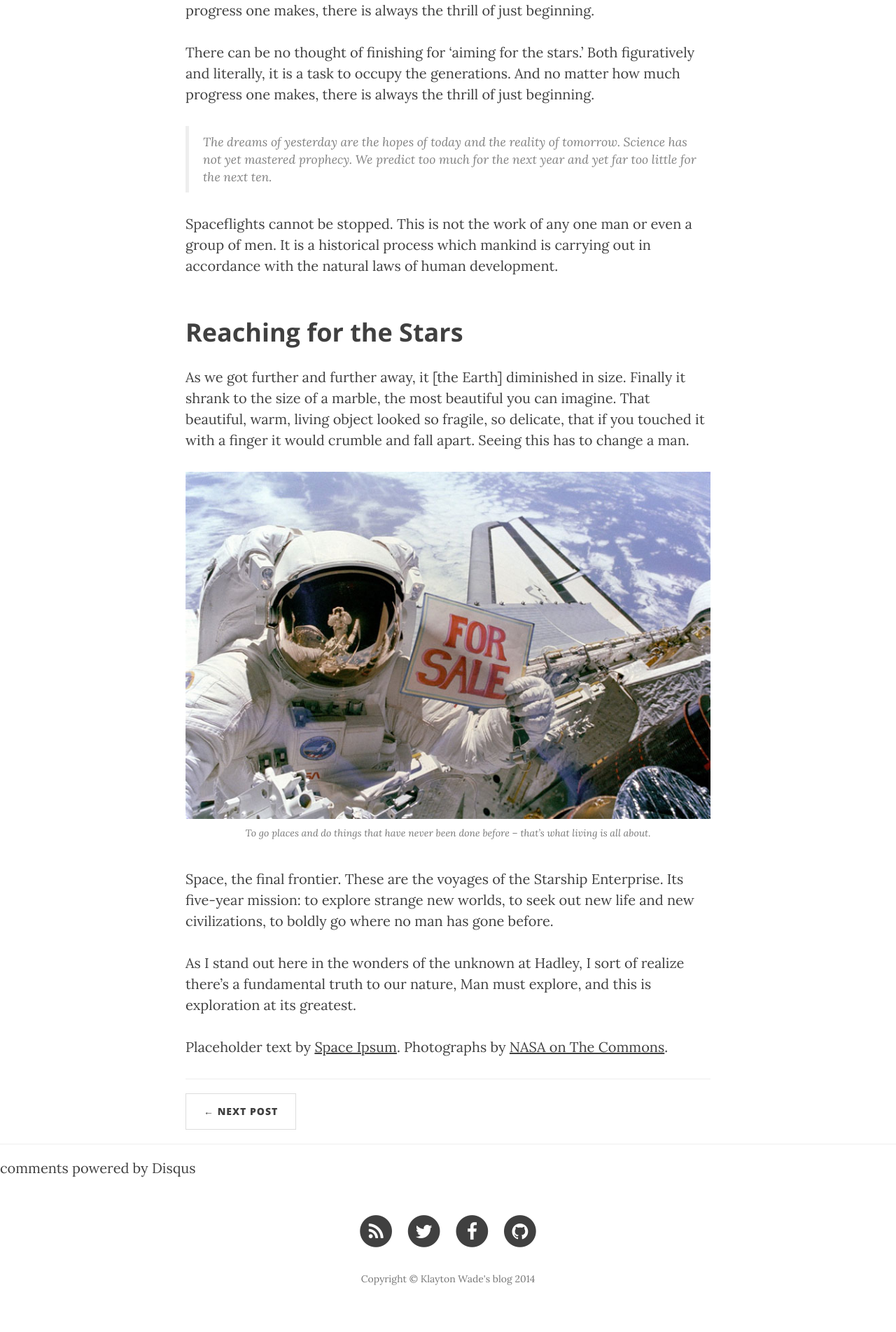
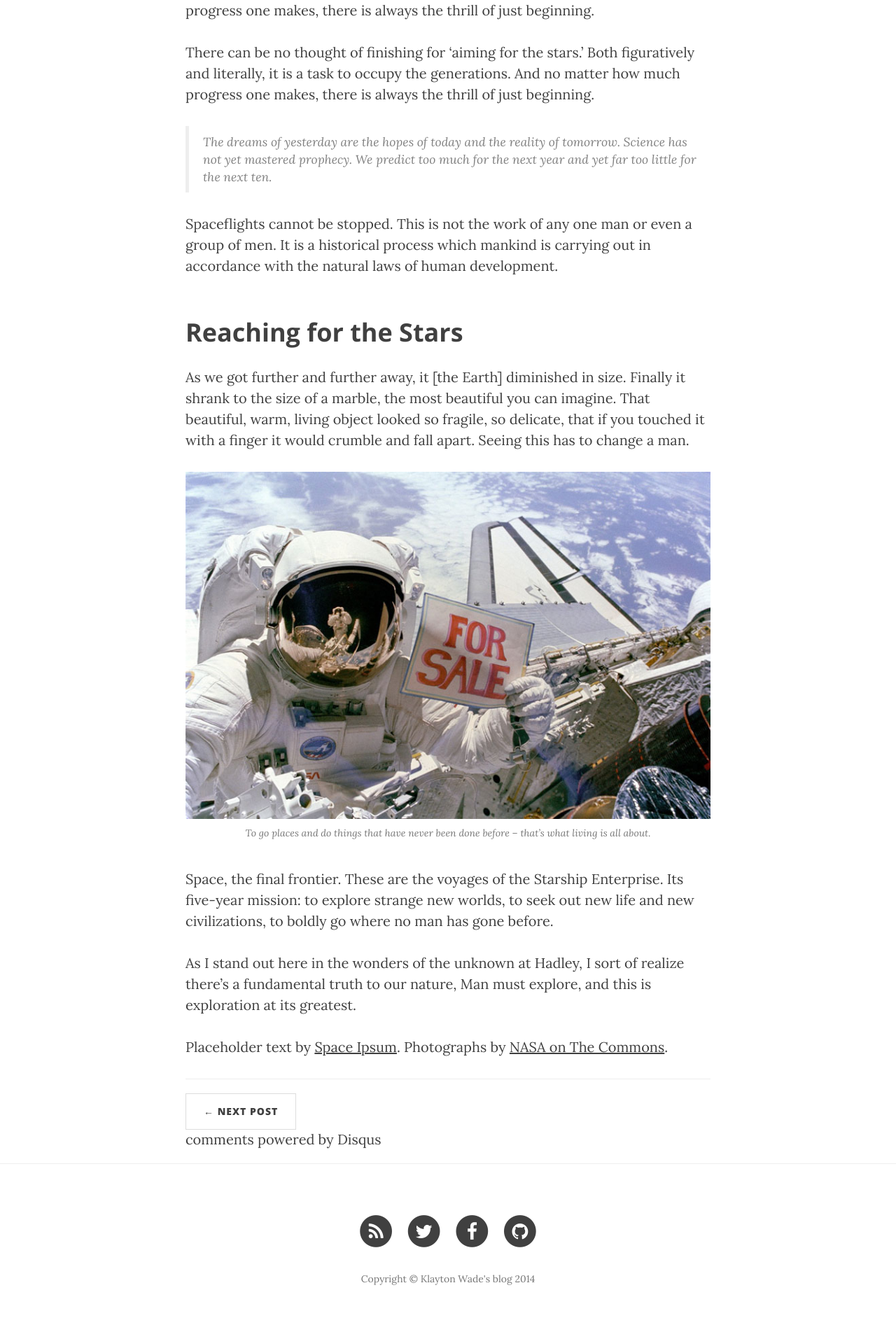
Before and after one commit to wkrix/wkrix.github.io, a Jekyll site: the page built from _posts/2014-06-10-dinosaurs.markdown, in a window 1280 px wide. Shown: the part 1499-3402 px from the top of the page at 70% size. Built offline with Jekyll 4.4.1, drawn with Linux system fonts in a browser that asks for light colours; nearby versions of some CDN libraries; comment, search, counter and statistics services are not loaded.

Commit message:
Update post.html

```diff
--- a/_layouts/post.html
+++ b/_layouts/post.html
@@ -41,12 +41,10 @@ layout: default
                     </li>
                     {% endif %}
                 </ul>
-
+			{% include disqus.html %}
             </div>
         </div>
     </div>
 </article>
 
 <hr>
-
-{% include disqus.html %}
```
